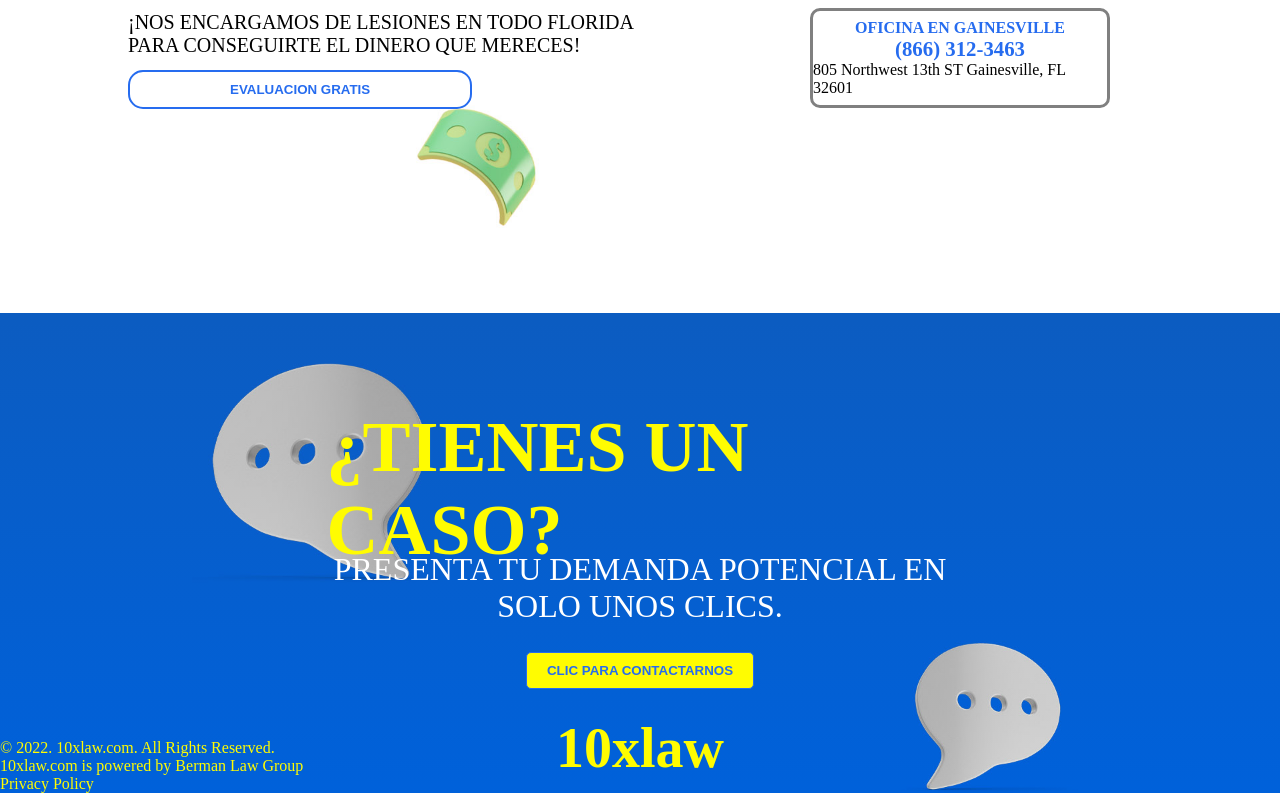
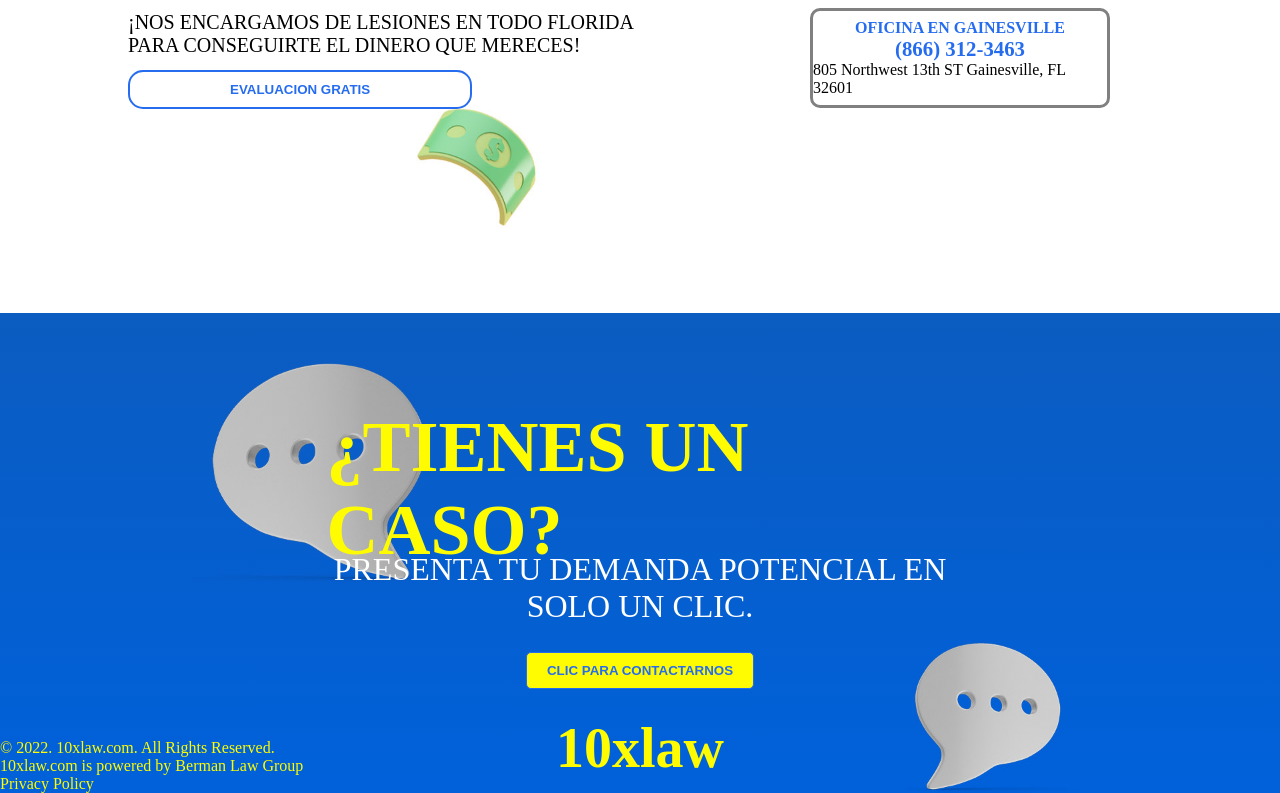
Before and after one commit to DiegoGracia/bermanlaw-1, a React (Create React App) app: page / in a window 1280 px wide. Shown: the part 1197-1990 px from the top of the page. Built offline with nearby package versions, Linux system fonts and the light colour scheme; a web font is replaced by a local one.

Commit message:
change footer text

```diff
--- a/src/components/Footer/Footer.js
+++ b/src/components/Footer/Footer.js
@@ -12,7 +12,7 @@ const Footer = () => {
                 </div>
                 <div className="case-text">
                     <h1>¿TIENES UN CASO?</h1>
-                    <p>PRESENTA TU DEMANDA POTENCIAL EN SOLO UNOS CLICS.</p>
+                    <p>PRESENTA TU DEMANDA POTENCIAL EN SOLO UN CLIC.</p>
                     <button>CLIC PARA CONTACTARNOS</button>
                     <h2>10xlaw</h2>
                 </div>
```
